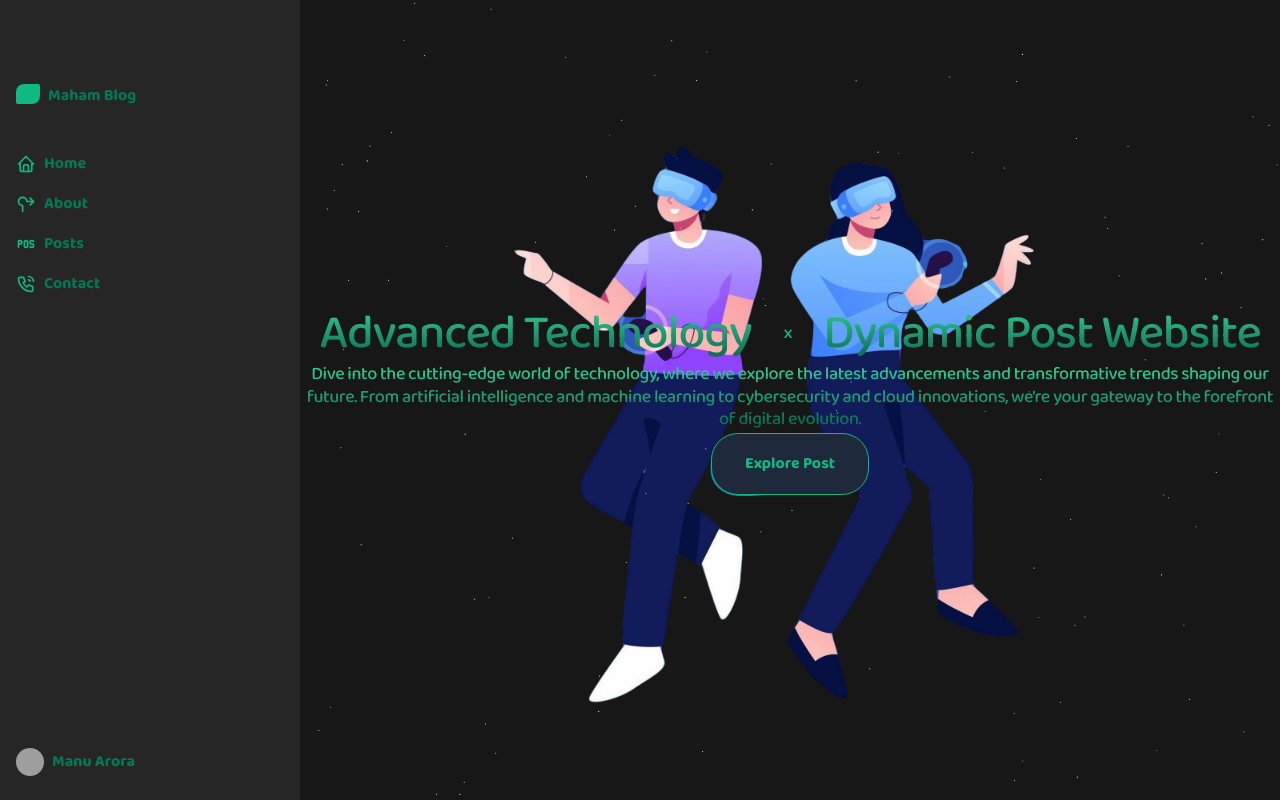
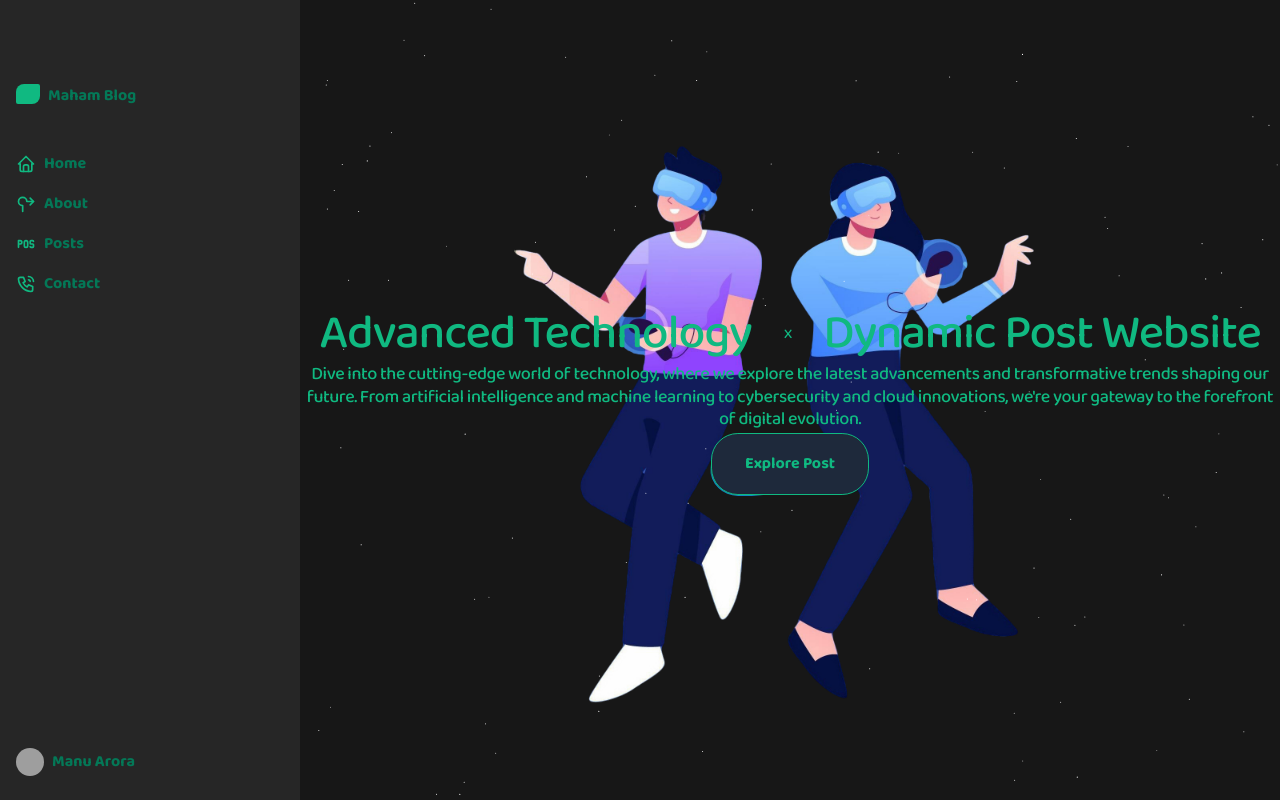
Before and after one commit to mahamjabbar456/dynamicblogpost, a Next.js app: page / in a window 1280 px wide. Built offline with nearby package versions, Linux system fonts and the light colour scheme; grey boxes are pictures that could not be loaded.

Commit message:
Modify home and post button

```diff
--- a/src/app/page.tsx
+++ b/src/app/page.tsx
@@ -8,12 +8,12 @@ import Link from "next/link";
 export default function ShootingStarsAndStarsBackgroundDemo() {
   return (
     <div className="h-screen bg-neutral-900 flex flex-col items-center justify-center relative w-full">
-      <h2 className="relative flex-col md:flex-row z-10 text-3xl md:text-5xl md:leading-tight max-w-5xl mx-auto text-center tracking-tight font-medium text-transparent bg-clip-text bg-gradient-to-b-emerald flex items-center gap-2 md:gap-8">
+      <h2 className="relative flex-col md:flex-row z-10 text-3xl md:text-5xl md:leading-tight max-w-5xl mx-auto text-center tracking-tight font-medium text-emerald-500 flex items-center gap-2 md:gap-8">
         <span>Advanced Technology</span>
         <span className="text-emerald-500 text-lg font-thin">x</span>
         <span>Dynamic Post Website</span>
       </h2>
-      <p className="relative z-10 text-lg md:leading-tight md:max-w-5xl px-5 md:px-0 text-center tracking-tight font-medium text-transparent bg-clip-text bg-gradient-to-b-emerald flex items-center">Dive into the cutting-edge world of technology, where we explore the latest advancements and transformative trends shaping our future. From artificial intelligence and machine learning to cybersecurity and cloud innovations, we&apos;re your gateway to the forefront of digital evolution.</p>
+      <p className="relative z-10 text-lg md:leading-tight md:max-w-5xl px-5 md:px-0 text-center tracking-tight font-medium text-emerald-500 flex items-center">Dive into the cutting-edge world of technology, where we explore the latest advancements and transformative trends shaping our future. From artificial intelligence and machine learning to cybersecurity and cloud innovations, we&apos;re your gateway to the forefront of digital evolution.</p>
       <Link href={'/posts'}>
         <Button
           borderRadius="1.75rem"
--- a/tailwind.config.ts
+++ b/tailwind.config.ts
@@ -41,9 +41,6 @@ const config: Config = {
           },
         },
       },
-      backgroundImage: {
-        'gradient-to-b-emerald': 'linear-gradient(to bottom, #34d399, #065f46)',
-      },
     },
   },
   plugins: [addVariablesForColors],
```
